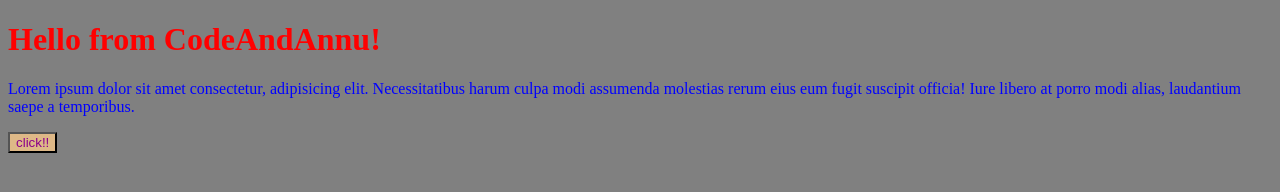
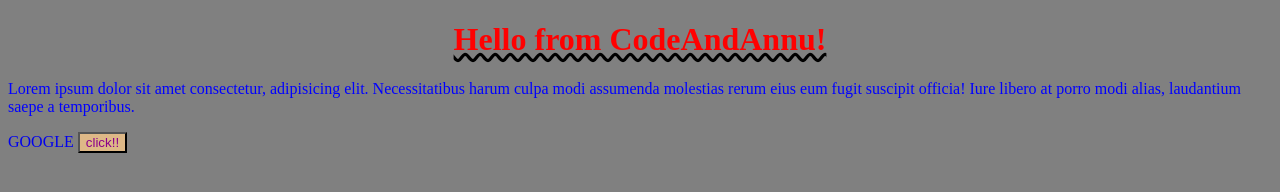
Before and after one commit to Annu9111/CSS, a plain HTML site: page index.html in a window 1280 px wide. Drawn offline with Linux system fonts and the light colour scheme.

Commit message:
text decoration

```diff
--- a/index.html
+++ b/index.html
@@ -10,6 +10,8 @@
     <h1>Hello from CodeAndAnnu!</h1>
     <p>Lorem ipsum dolor sit amet consectetur, adipisicing elit. Necessitatibus harum culpa modi assumenda molestias rerum eius eum fugit suscipit officia! Iure libero at porro modi alias, laudantium saepe a temporibus.</p>
 
+    <a href="http://google.com">GOOGLE</a>
+
     <button>click!!</button>
 </body>
 </html>
--- a/style1.css
+++ b/style1.css
@@ -1,8 +1,11 @@
 h1{
     color: red;
+    text-align: center;
+    text-decoration: black  wavy underline;
 }
 p{
     color: blue;
+
 }
 button{
     color: darkmagenta;
@@ -11,3 +14,7 @@ button{
 body{
     background-color: gray;
 }
+
+a{
+    text-decoration: none;
+}
```
